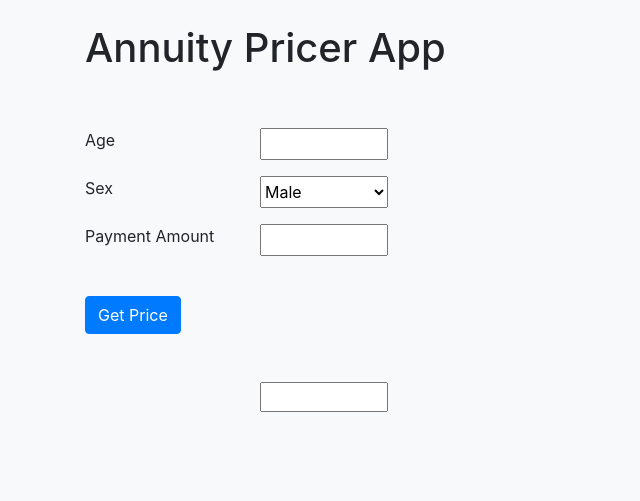
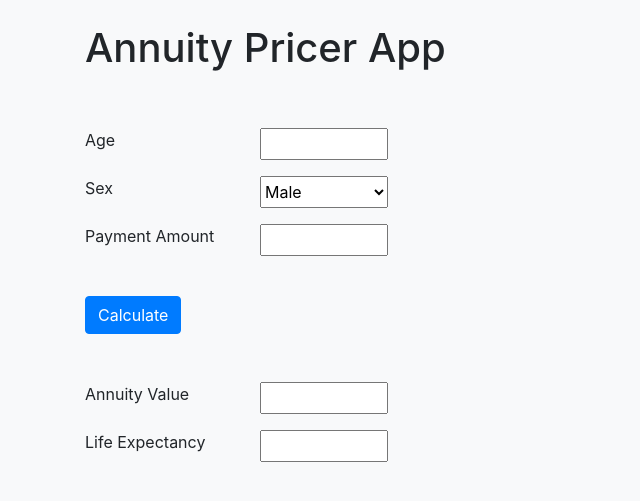
Before and after one commit to LittleBigGene/annuity_webapp_project, a Flask app: page / in a window 1280 px wide. Shown: the top 501 px of the page, without its empty margins (0-640 px from the left). Run offline with Flask 2, Linux system fonts and the light colour scheme; some libraries are stand-ins or nearby versions.

Commit message:
added life expectancy calculation

```diff
--- a/run.py
+++ b/run.py
@@ -34,6 +34,7 @@ def annunity_price():
             qx = mort_tables[sex.upper()].values
             nc = NumberCruncher(age, sex, payment, qx, dcp.bootstrap())
             price = nc.actuarial_PV()
+            explife = nc.life_expectancy()
         except:
             price = 0
 
@@ -41,7 +42,8 @@ def annunity_price():
                                age = age,
                                sex = sex,
                                payment = payment,
-                               result = price.round(2)
+                               result_annuity = price.round(2),
+                               result_explife = explife.round(2)
                                )
     else:
         return render_template("app.html")
--- a/templates/app.html
+++ b/templates/app.html
@@ -17,7 +17,6 @@
             <div class="form-group row">
                 <label for="age" class="col-sm-2">Age</label>
                 <input type="text" name="age" id="age"  style="width: 8rem" value={{age}}>
-
             </div>
             <div class="form-group row">
                 <label for="sex" class="col-sm-2">Sex</label>
@@ -31,13 +30,20 @@
                 <input type="text" name="payment" id="payment"  style="width: 8rem" value={{payment}}>
             </div>
             <br>
-            <button type="submit" class="btn btn-primary">Get Price</button>
+            <button type="submit" class="btn btn-primary">Calculate</button>
         </form>
         <br><br>
-        <div class="form-group row">
-            <label for="result" class="col-sm-2"></label>
-            <input type="text" name="result" id="result"  style="width: 8rem" value={{result}}>
-        </div>
+        <form>
+            <div class="form-group row">
+                <label for="result_annuity" class="col-sm-2">Annuity Value</label>
+                <input type="text" name="result_annuity" id="result_annuity"  style="width: 8rem" value={{result_annuity}}>
+            </div>
+            <div class="form-group row">
+                <label for="result_explife" class="col-sm-2">Life Expectancy</label>
+                <input type="text" name="result_explife" id="result_explife"  style="width: 8rem" value={{result_explife}}>
+            </div>
+        </form>
+
     </div>
 </body>
 
```
